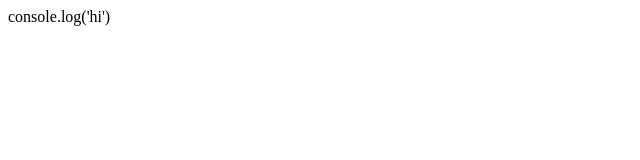
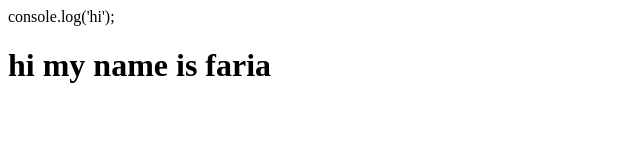
Before and after one commit to fariakhanam/assignment_05, a plain HTML site: page index.html in a window 1280 px wide. Shown: the whole page, without its empty margins (0-640 px from the left). Drawn offline with Linux system fonts and the light colour scheme.

Commit message:
tested commit is working

```diff
--- a/index.html
+++ b/index.html
@@ -6,6 +6,7 @@
     <title>Document</title>
 </head>
 <body>
-    console.log('hi')
+    console.log('hi');
+    <h1>hi my name is faria</h1>
 </body>
 </html>
```
